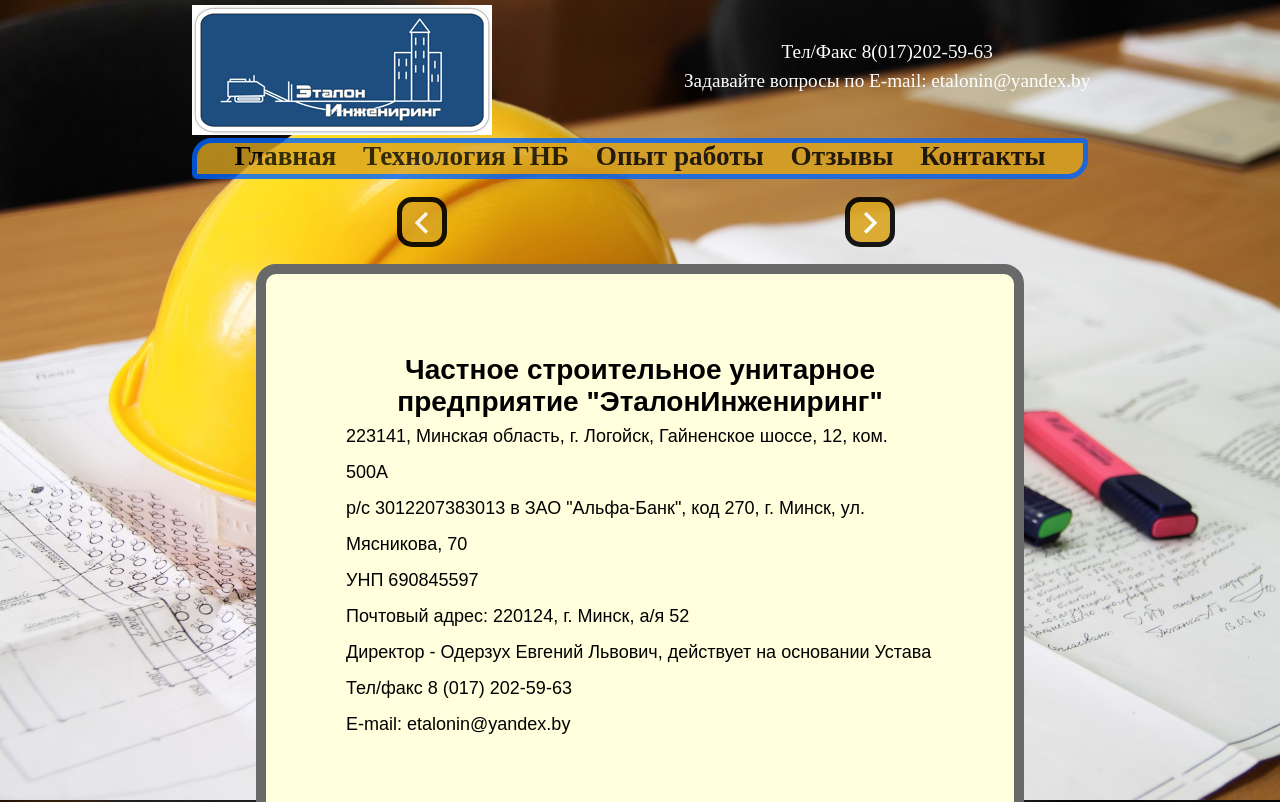
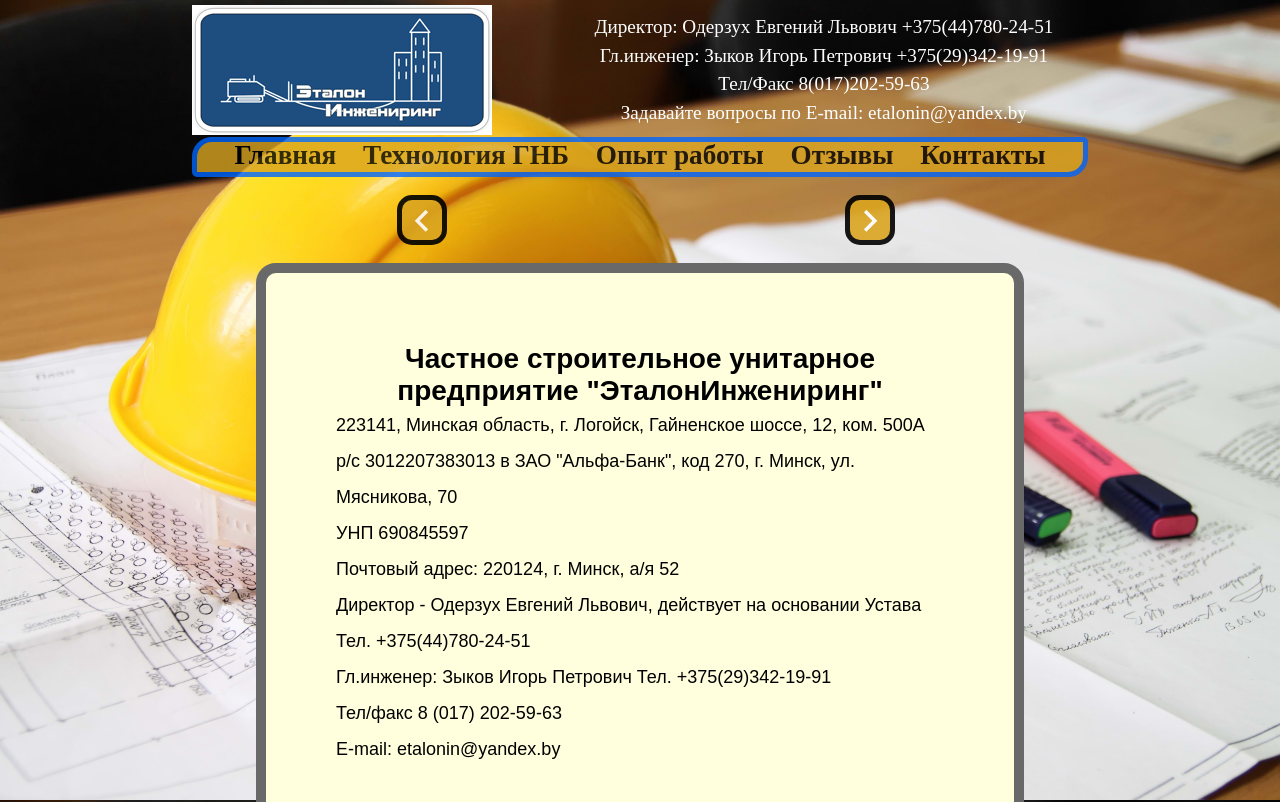
Before and after one commit to Borman010884/Etalon, a plain HTML site: page site/address.html in a window 1280 px wide. Shown: the top 802 px of the page. Drawn offline with nearby package versions, Linux system fonts and the light colour scheme; a web font is replaced by a local one.

Commit message:
добавил номера телефонов

```diff
--- a/css/style.css
+++ b/css/style.css
@@ -42,7 +42,7 @@ a {
      height: 100px;
      display: inline-block;
      text-align: center;
-     margin: 3% 0 0 15%;
+     margin: 1% 0 0 8%;
      line-height: 1.5em;
      font-size: 1.2em;
  }
@@ -151,7 +151,7 @@ ul {
     background: #FFD;
     color: black;
     font-family: sans-serif;
-    font-size: 16px;
+    font-size: 14px;
     border: 10px solid dimgray;
     border-radius: 20px;
 }
--- a/site/address.html
+++ b/site/address.html
@@ -22,8 +22,10 @@
         <div class="logo">
             <img class="Logo_img" src="../image/Logo.png" alt="Logo" title="Logo">
             <div class="contact">
-                <p class="phone"><a href="tel:+375172025963">Тел/Факс 8(017)202-59-63</a></p>
-                <p class="email"><a href="mailto:etalonin@yandex.by">Задавайте вопросы по E-mail: etalonin@yandex.by</a></p>
+                <p>Директор: Одерзух Евгений Львович +375(44)780-24-51</p>
+                <p>Гл.инженер: Зыков Игорь Петрович +375(29)342-19-91</p>
+                <p class="phone">Тел/Факс 8(017)202-59-63</p>
+                <p class="email">Задавайте вопросы по E-mail: etalonin@yandex.by</p>
             </div>
         </div>
 
@@ -108,7 +110,8 @@
             <p>р/с 3012207383013 в ЗАО "Альфа-Банк", код 270, г. Минск, ул. Мясникова, 70</p>
             <p>УНП 690845597</p>
             <p>Почтовый адрес: 220124, г. Минск, а/я 52</p>
-            <p>Директор - Одерзух Евгений Львович, действует на основании Устава</p>
+            <p>Директор - Одерзух Евгений Львович, действует на основании Устава Тел. +375(44)780-24-51</p>
+            <p>Гл.инженер: Зыков Игорь Петрович Тел. +375(29)342-19-91</p>
             <p>Тел/факс 8 (017) 202-59-63</p>
             <p>E-mail: etalonin@yandex.by</p>
     </div>
```
Also changed, not shown: index.html (+6 -4 lines), site/opyt.html (+4 -2 lines), site/review.html (+4 -2 lines), site/tehnologiya.html (+4 -2 lines).
